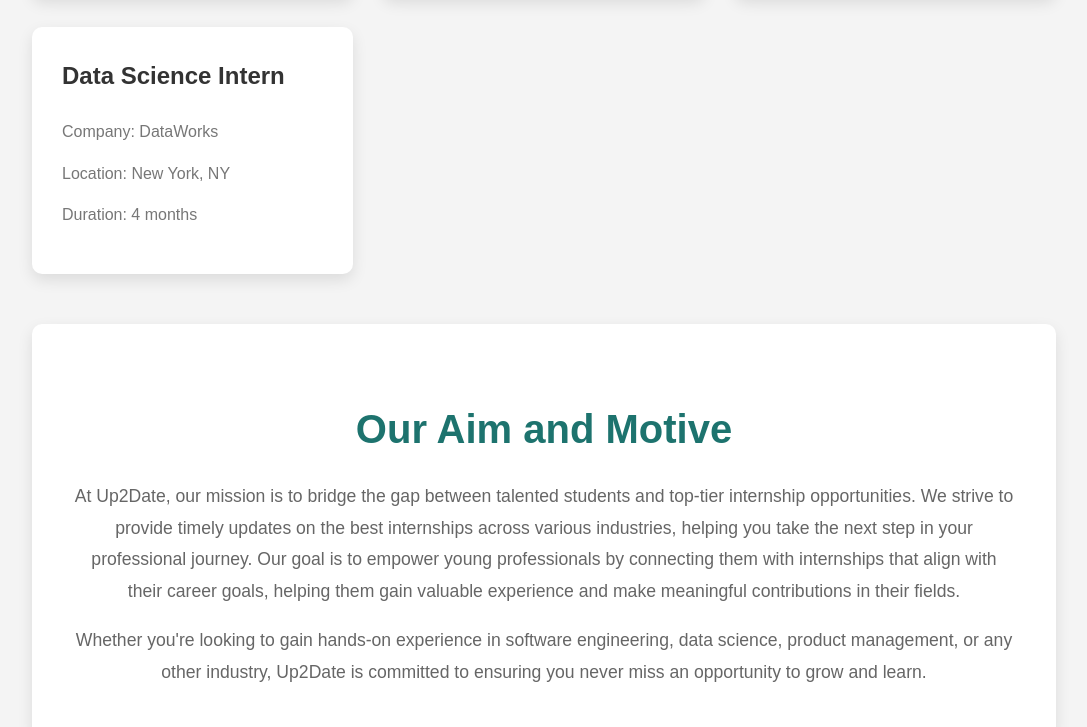
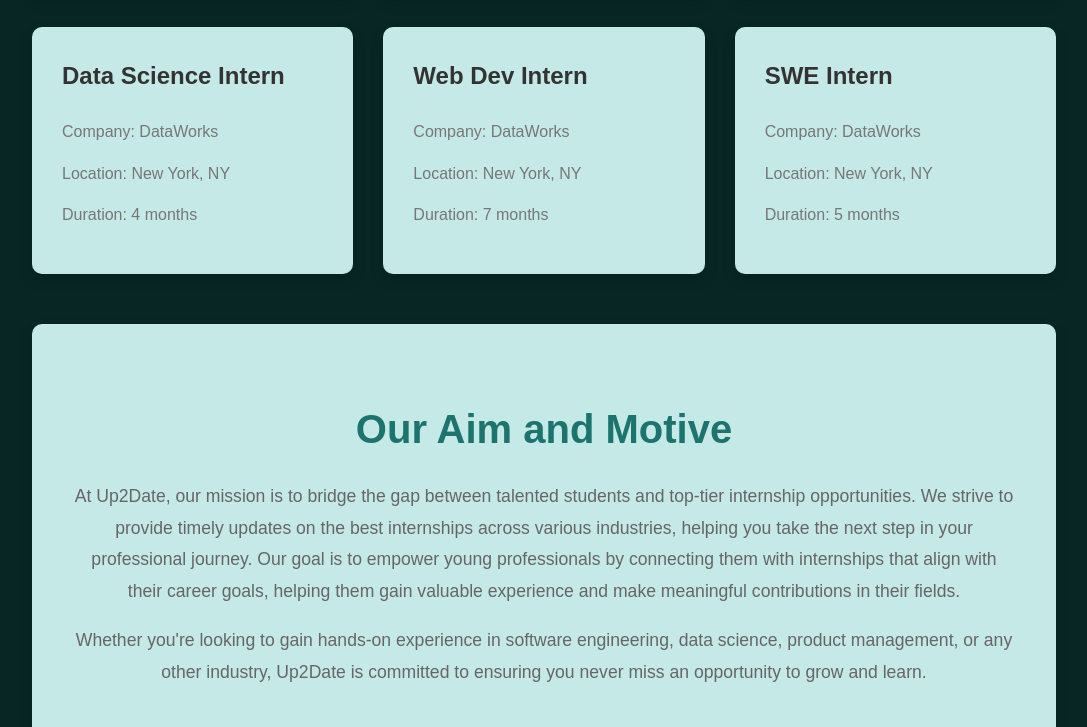
Before and after one commit to GiannahD/Up2Date, a website: page public/index.html in a window 1280 px wide. Shown: the part 569-1296 px from the top of the page, without its empty margins (96-1183 px from the left). Drawn offline with Linux system fonts and the light colour scheme.

Commit message:
made homepage html and linked style sheet. added the About Us section and kept the styling consistent. changed the color scheme and did some tiny adjustments

```diff
--- a/public/index.html
+++ b/public/index.html
@@ -48,6 +48,18 @@
         <p>Location: New York, NY</p>
         <p>Duration: 4 months</p>
       </div>
+      <div class="internship">
+        <h3>Web Dev Intern</h3>
+        <p>Company: DataWorks</p>
+        <p>Location: New York, NY</p>
+        <p>Duration: 7 months</p>
+      </div>
+      <div class="internship">
+        <h3>SWE Intern</h3>
+        <p>Company: DataWorks</p>
+        <p>Location: New York, NY</p>
+        <p>Duration: 5 months</p>
+      </div>
     </section>
 
     <!-- Our Aim and Motive Section -->
--- a/public/style.css
+++ b/public/style.css
@@ -3,7 +3,7 @@ body {
     font-family: 'Arial', sans-serif;
     margin: 0;
     padding: 0;
-    background-color: #f4f4f4;
+    background-color: #072624;
     color: #333;
     line-height: 1.6;
 }
@@ -70,7 +70,7 @@ nav a {
 }
 
 nav a:hover {
-    background-color: #2980b9;
+    background-color: #2B7F7A;
 }
 
 /* Container */
@@ -89,7 +89,7 @@ nav a:hover {
 }
 
 .internship {
-    background-color: white;
+    background-color: #C4E9E6;
     padding: 30px;
     border-radius: 10px;
     box-shadow: 0 6px 15px rgba(0, 0, 0, 0.1);
@@ -112,7 +112,7 @@ nav a:hover {
 
 /* Aim and Motive Section */
 .aim-motive {
-    background-color: #ffffff;
+    background-color: #C4E9E6;
     padding: 40px;
     border-radius: 10px;
     box-shadow: 0 6px 15px rgba(0, 0, 0, 0.1);
@@ -135,7 +135,7 @@ nav a:hover {
 
 /* Contact Form Section */
 .contact-form {
-    background-color: white;
+    background-color: #C4E9E6;
     padding: 30px;
     border-radius: 10px;
     box-shadow: 0 6px 15px rgba(0, 0, 0, 0.1);
@@ -178,6 +178,9 @@ nav a:hover {
     background-color: #2980b9;
 }
 
+.team-grid{
+    color: white;
+}
 /* Footer */
 footer {
     background-color: #2c3e50;
```
Also changed, not shown: public/about-us.html (+1 -1 lines).
